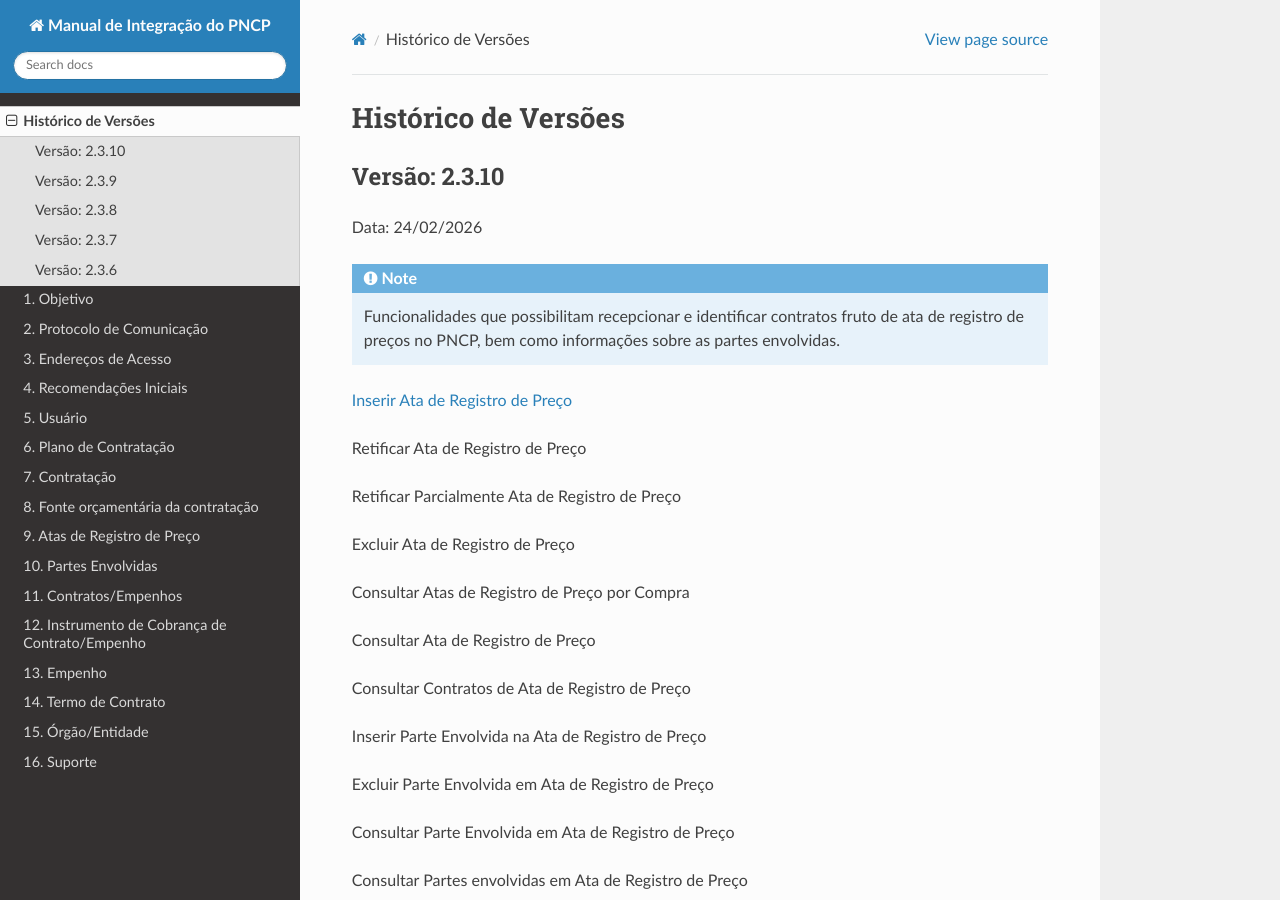
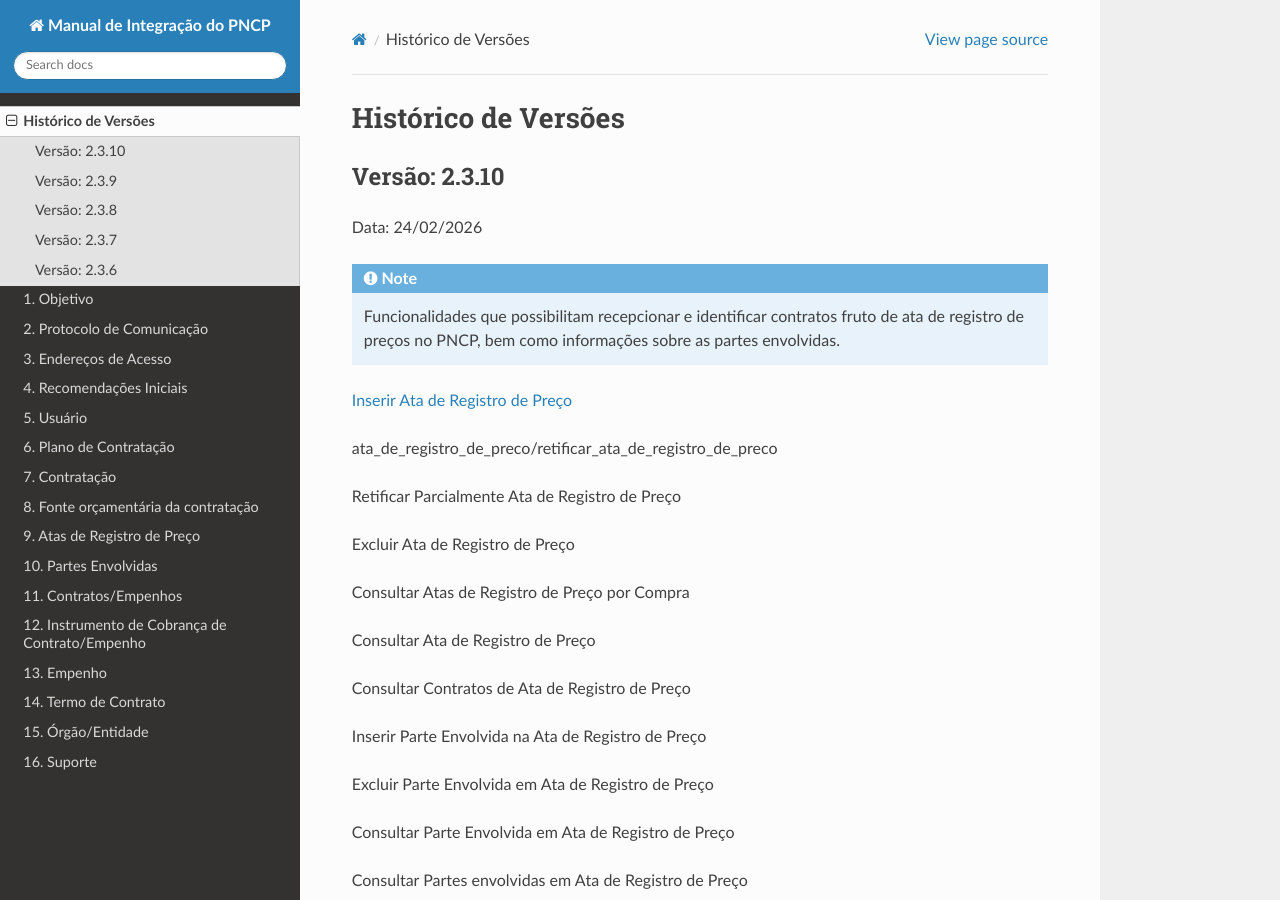
Before and after one commit to carlosmgi/Manual-de-Integracao-do-PNCP, a Sphinx documentation site: the page built from docs/source/historico_de_versoes/index.rst, in a window 1280 px wide and 900 px high. Built offline with Sphinx 7.4.7 and the Read the Docs theme 3.1.0, drawn with Linux system fonts in a browser that asks for light colours; pages that are not in the unit, such as notebooks, are missing from menus.

Commit message:
Update index.rst

```diff
--- a/docs/source/historico_de_versoes/index.rst
+++ b/docs/source/historico_de_versoes/index.rst
@@ -15,7 +15,7 @@
 
 `Inserir Ata de Registro de Preço <https://manual-de-integracao-do-pncp.readthedocs.io/pt-br/latest/Inserir%20Ata%20de%20Registro%20de%20Pre%C3%A7o.html>`_
 
-Retificar Ata de Registro de Preço
+ata_de_registro_de_preco/retificar_ata_de_registro_de_preco
 
 Retificar Parcialmente Ata de Registro de Preço
 
```
